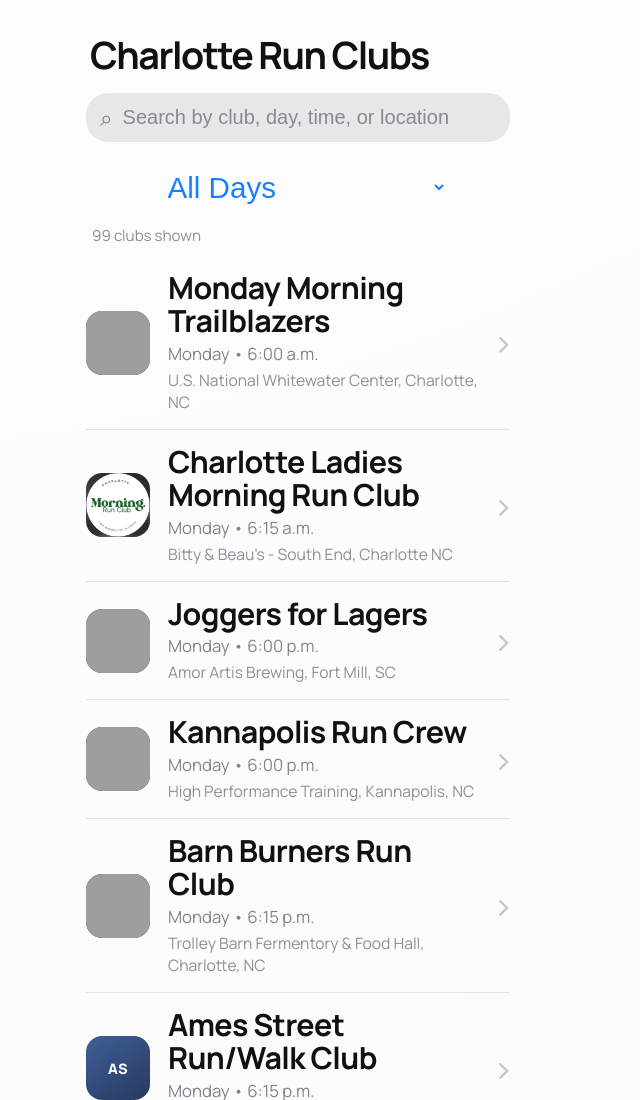
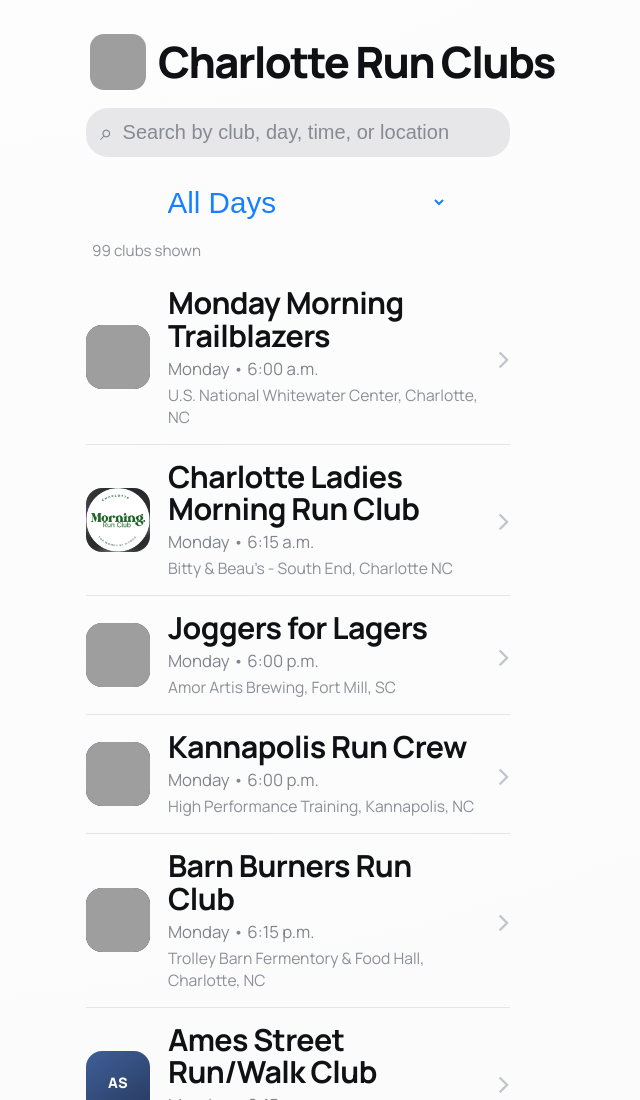
Before and after one commit to mintacphilip/charlotterunclubs, a website: page docs/index.html in a window 1280 px wide. Shown: the top 1100 px of the page, without its empty margins (342-982 px from the left). Drawn offline with Linux system fonts and the light colour scheme; grey boxes are pictures that could not be loaded.

Commit message:
Update run clubs data / site content

```diff
--- a/docs/data/run-clubs.json
+++ b/docs/data/run-clubs.json
@@ -1,6 +1,6 @@
 {
   "source": "https://www.charlotterunningclub.org/Run-Clubs",
-  "fetchedAt": "2026-03-17T10:10:17.484Z",
+  "fetchedAt": "2026-03-17T17:12:50.146Z",
   "count": 99,
   "changes": {
     "added": [],
--- a/docs/index.html
+++ b/docs/index.html
@@ -23,7 +23,10 @@
     <main class="phone-shell">
       <section id="listView">
         <header class="hero">
-          <h1>Charlotte Run Clubs</h1>
+          <div class="hero-title">
+            <img class="hero-title-icon" src="./assets/clubs/Appicon.png" alt="" aria-hidden="true" />
+            <h1>Charlotte Run Clubs</h1>
+          </div>
 
           <label class="search-wrap" for="searchInput">
             <span class="search-icon">⌕</span>
--- a/docs/styles.css
+++ b/docs/styles.css
@@ -38,11 +38,27 @@
   display: none !important;
 }
 
+.hero-title {
+  display: flex;
+  align-items: center;
+  gap: 12px;
+  margin: 40px 4px 18px;
+}
+
+.hero-title-icon {
+  width: clamp(44px, 10vw, 56px);
+  height: clamp(44px, 10vw, 56px);
+  flex: 0 0 auto;
+  border-radius: 14px;
+  object-fit: cover;
+}
+
 .hero h1 {
-  margin: 40px 4px 18px;
-  font-size: clamp(1.7rem, 6vw, 2.35rem);
+  margin: 0;
+  font-size: clamp(1.95rem, 6vw, 2.7rem);
   line-height: 1.1;
   letter-spacing: -0.04em;
+  font-weight: 800;
   white-space: nowrap;
 }
 
@@ -350,7 +366,7 @@
     padding-top: 18px;
   }
 
-  .hero h1 {
+  .hero-title {
     margin-top: 16px;
   }
 }
--- a/package.json
+++ b/package.json
@@ -4,7 +4,8 @@
   "description": "Mobile-first Charlotte run clubs app for GitHub Pages + daily GitHub Actions scrape",
   "main": "docs/index.html",
   "scripts": {
-    "scrape": "node scripts/scrape-run-clubs.mjs"
+    "scrape": "node scripts/scrape-run-clubs.mjs",
+    "dev": "npx serve docs --listen 3000"
   },
   "dependencies": {
     "cheerio": "^1.0.0"
```
Also changed, not shown: 1 other file.
